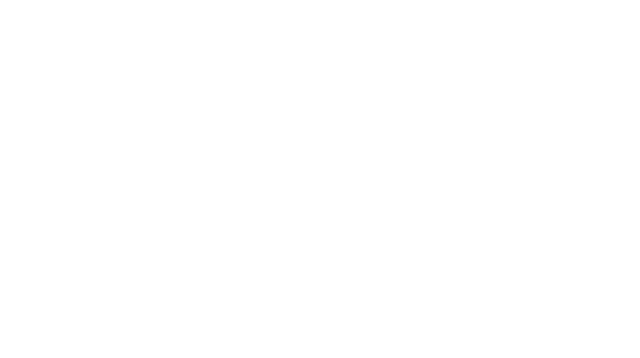
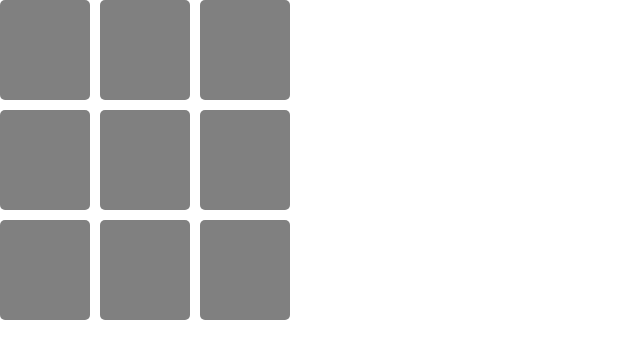
Before and after one commit to kleper240/Morpion, a plain HTML site: page index.html in a window 1280 px wide. Shown: the whole page, without its empty margins (0-640 px from the left). Drawn offline with Linux system fonts and the light colour scheme.

Commit message:
quelque amelioration dans le style

```diff
--- a/app.js
+++ b/app.js
@@ -62,12 +62,12 @@ function checkWin(player){
 function chekDraw(){
     for (let row = 0 ; row < 3 ; row++){
         for (let col = 0; col < 3; col ++){
-            if (board[row][col] === player){
-                return true;
+            if (board[row][col] === " "){
+                return false;
             }
         }
     }
-    return false;
+    return true;
 
 }
 
--- a/index.html
+++ b/index.html
@@ -3,6 +3,8 @@
 <head>
     <meta charset="UTF-8">
     <meta name="viewport" content="width=device-width, initial-scale=1.0">
+
+    <link rel="stylesheet" href="style.css">
     <title>Morpion</title>
 </head>
 <body>
--- a/style.css
+++ b/style.css
@@ -2,3 +2,23 @@
     margin: 0;
     padding: 0;
 }
+
+.board{
+    width: 300px;
+    height: 300px;
+    display: flex;
+    flex-wrap: wrap;
+    gap: 10px;
+}
+
+.cellule{
+    width: 30%;
+    height: 100px;
+    background-color: grey;
+    display: flex;
+    align-items: center;
+    justify-content: center;
+    font-size: 30px;
+    font-weight: 700;
+    border-radius: 5px;
+}
```
